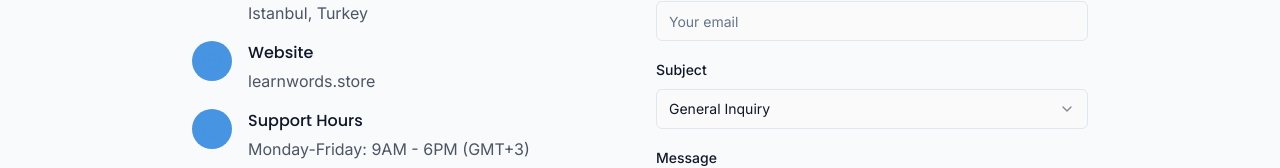
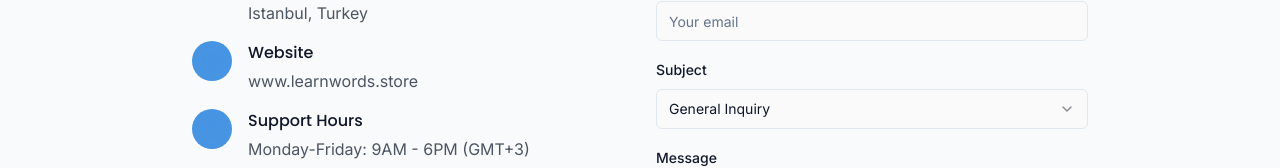
Before and after one commit to xxxmyxxx/LearnWords, a React (Vite) app: page / in a window 1280 px wide. Shown: the part 4018-4186 px from the top of the page. Built offline with nearby package versions, Linux system fonts and the light colour scheme.

Commit message:
🔗 URL güncellemeleri: learnwords.store adresi www.learnwords.store olarak değiştirildi; meta etiketleri, yasal sayfalar ve diğer içeriklerdeki bağlantılar güncellendi.

```diff
--- a/index.html
+++ b/index.html
@@ -18,14 +18,14 @@
     <meta property="og:title" content="Learn Words - Master Vocabulary in 32 Languages" />
     <meta property="og:description" content="Interactive language learning app with flash cards, competitions, and progress tracking. Available in 32 languages." />
     <meta property="og:type" content="website" />
-    <meta property="og:image" content="https://learnwords.store/icon.png" />
-    <meta property="og:url" content="https://learnwords.store/" />
+    <meta property="og:image" content="https://www.learnwords.store/icon.png" />
+    <meta property="og:url" content="https://www.learnwords.store/" />
 
     <!-- Twitter Card Meta Tags -->
     <meta name="twitter:card" content="summary_large_image" />
     <meta name="twitter:title" content="Learn Words - Master Vocabulary in 32 Languages" />
     <meta name="twitter:description" content="Interactive language learning app with flash cards, competitions, and progress tracking. Available in 32 languages." />
-    <meta name="twitter:image" content="https://learnwords.store/icon.png" />
+    <meta name="twitter:image" content="https://www.learnwords.store/icon.png" />
   </head>
   <body>
     <div id="root"></div>
--- a/src/components/Contact.tsx
+++ b/src/components/Contact.tsx
@@ -129,7 +129,7 @@ ${data.message}
                 </div>
                 <div>
                   <h4 className="font-medium mb-1 dark:text-white">Website</h4>
-                  <p className="text-gray-600 dark:text-gray-300">learnwords.store</p>
+                  <p className="text-gray-600 dark:text-gray-300">www.learnwords.store</p>
                 </div>
               </div>
 
--- a/src/components/Footer.tsx
+++ b/src/components/Footer.tsx
@@ -8,11 +8,11 @@ const features = [
 ];
 
 const legal = [
-  { name: "Terms of Service", href: "/terms" },
-  { name: "Privacy Policy", href: "/privacy" },
-  { name: "Data Deletion", href: "/data-deletion" },
-  { name: "Data Security", href: "/data-security" },
-  { name: "KVKK Compliance", href: "/kvkk" },
+  { name: "Terms of Service", href: "https://www.learnwords.store/terms" },
+  { name: "Privacy Policy", href: "https://www.learnwords.store/privacy" },
+  { name: "Data Deletion", href: "https://www.learnwords.store/data-deletion" },
+  { name: "Data Security", href: "https://www.learnwords.store/data-security" },
+  { name: "KVKK Compliance", href: "https://www.learnwords.store/kvkk" },
 ];
 
 const support = [
@@ -162,9 +162,9 @@ const Footer: React.FC = () => {
               </p>
             </div>
             <div className="flex flex-wrap gap-4 text-xs">
-              <a href="/privacy" className="hover:text-white transition">Privacy</a>
-              <a href="/terms" className="hover:text-white transition">Terms</a>
-              <a href="/kvkk" className="hover:text-white transition">KVKK</a>
+              <a href="https://www.learnwords.store/privacy" className="hover:text-white transition">Privacy</a>
+              <a href="https://www.learnwords.store/terms" className="hover:text-white transition">Terms</a>
+              <a href="https://www.learnwords.store/kvkk" className="hover:text-white transition">KVKK</a>
               <a href="mailto:support@learnwords.store" className="hover:text-white transition">Legal</a>
             </div>
           </div>
--- a/src/main.tsx
+++ b/src/main.tsx
@@ -40,7 +40,7 @@ const updateMetaTags = () => {
     { property: 'og:title', content: 'Learn Words' },
     { property: 'og:description', content: 'Master vocabulary in 32 languages with Learn Words app. Interactive flash cards, competitions, and personalized learning paths.' },
     { property: 'og:type', content: 'website' },
-    { property: 'og:url', content: 'https://learnwords.store/' },
+    { property: 'og:url', content: 'https://www.learnwords.store/' },
   ];
 
   ogTags.forEach(tag => {
--- a/src/pages/Home.tsx
+++ b/src/pages/Home.tsx
@@ -17,7 +17,7 @@ const Home: React.FC = () => {
         title="Learn Words - Master Vocabulary in 30+ Languages"
         description="Learn vocabulary efficiently with interactive flashcards, spaced repetition, and personalized learning. Support for 30+ languages including English, Spanish, French, German, and more."
         keywords="vocabulary learning, flashcards, language learning, spaced repetition, multilingual, education app"
-        canonical="https://learnwords.store"
+        canonical="https://www.learnwords.store"
         language="en"
       />
       <div className="min-h-screen bg-background text-foreground">
--- a/src/pages/data-deletion.tsx
+++ b/src/pages/data-deletion.tsx
@@ -18,7 +18,7 @@ const DataDeletion: React.FC = () => {
         keywords={language === "en"
           ? "data deletion, delete account, right to erasure, GDPR, data privacy, learn words"
           : "veri silme, hesap silme, unutulma hakkı, GDPR, veri gizliliği, kelime öğrenme"}
-        canonical={`https://learnwords.store/data-deletion`}
+        canonical={`https://www.learnwords.store/data-deletion`}
         language={language}
       />
       {/* Header */}
--- a/src/pages/data-security.tsx
+++ b/src/pages/data-security.tsx
@@ -18,7 +18,7 @@ const DataSecurity: React.FC = () => {
         keywords={language === "en"
           ? "data security, encryption, AES-256, TLS SSL, SOC 2, security monitoring, cybersecurity"
           : "veri güvenliği, şifreleme, AES-256, TLS SSL, SOC 2, güvenlik izleme, siber güvenlik"}
-        canonical={`https://learnwords.store/data-security`}
+        canonical={`https://www.learnwords.store/data-security`}
         language={language}
       />
       <div className="min-h-screen bg-gradient-to-br from-cyan-50 via-white to-blue-50 dark:from-slate-900 dark:via-slate-800 dark:to-slate-900">
@@ -228,7 +228,7 @@ const DataSecurity: React.FC = () => {
                   </a>
                   <span className="text-gray-400">•</span>
                   <a
-                    href="/security"
+                    href="https://www.learnwords.store/security"
                     className="text-primary hover:text-primary/80 transition-colors"
                   >
                     {language === "en" ? "Security Program" : "Güvenlik Programı"}
--- a/src/pages/kvkk.tsx
+++ b/src/pages/kvkk.tsx
@@ -18,7 +18,7 @@ const KVKKCompliance: React.FC = () => {
         keywords={language === "tr"
           ? "KVKK, kişisel verilerin korunması, veri sahibi hakları, veri güvenliği, şeffaflık"
           : "KVKK, personal data protection, data subject rights, data security, transparency"}
-        canonical={`https://learnwords.store/kvkk`}
+        canonical={`https://www.learnwords.store/kvkk`}
         language={language}
       />
       {/* Header */}
--- a/src/pages/privacy.tsx
+++ b/src/pages/privacy.tsx
@@ -18,7 +18,7 @@ const PrivacyPolicy: React.FC = () => {
         keywords={language === "en"
           ? "privacy policy, data protection, personal information, GDPR, CCPA, KVKK, learn words"
           : "gizlilik politikası, veri koruması, kişisel bilgiler, GDPR, CCPA, KVKK, kelime öğrenme"}
-        canonical={`https://learnwords.store/privacy`}
+        canonical={`https://www.learnwords.store/privacy`}
         language={language}
       />
       <div className="min-h-screen bg-gradient-to-br from-blue-50 via-white to-indigo-50 dark:from-slate-900 dark:via-slate-800 dark:to-slate-900">
--- a/src/pages/terms.tsx
+++ b/src/pages/terms.tsx
@@ -18,7 +18,7 @@ const TermsOfService: React.FC = () => {
           keywords={language === "en"
             ? "terms of service, user agreement, fair usage, learn words, language learning"
             : "kullanım koşulları, kullanıcı sözleşmesi, adil kullanım, kelime öğrenme, dil öğrenme"}
-          canonical={`https://learnwords.store/terms`}
+          canonical={`https://www.learnwords.store/terms`}
           language={language}
         />
       {/* Header */}
```
Also changed, not shown: src/data/legalContent.ts (+6 -6 lines), 2 other files (tests, documents, lock files or other folders).
